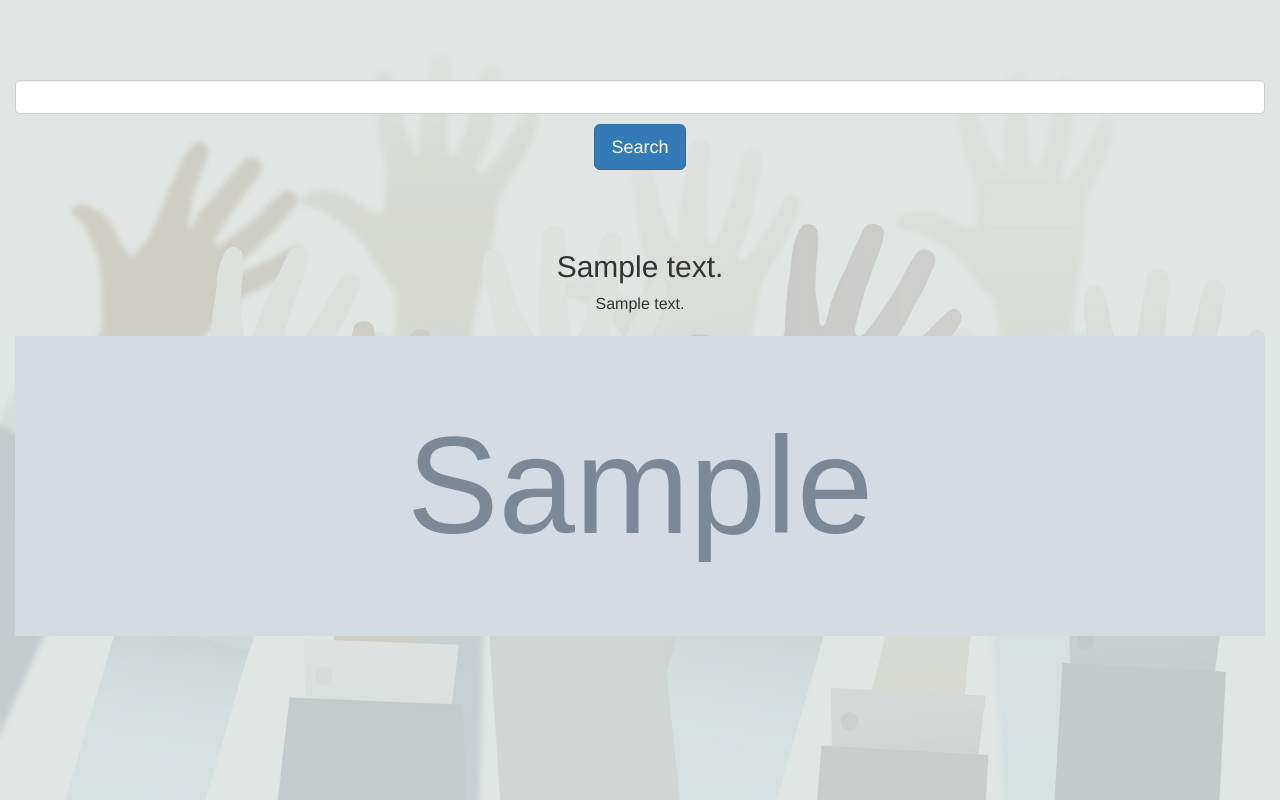
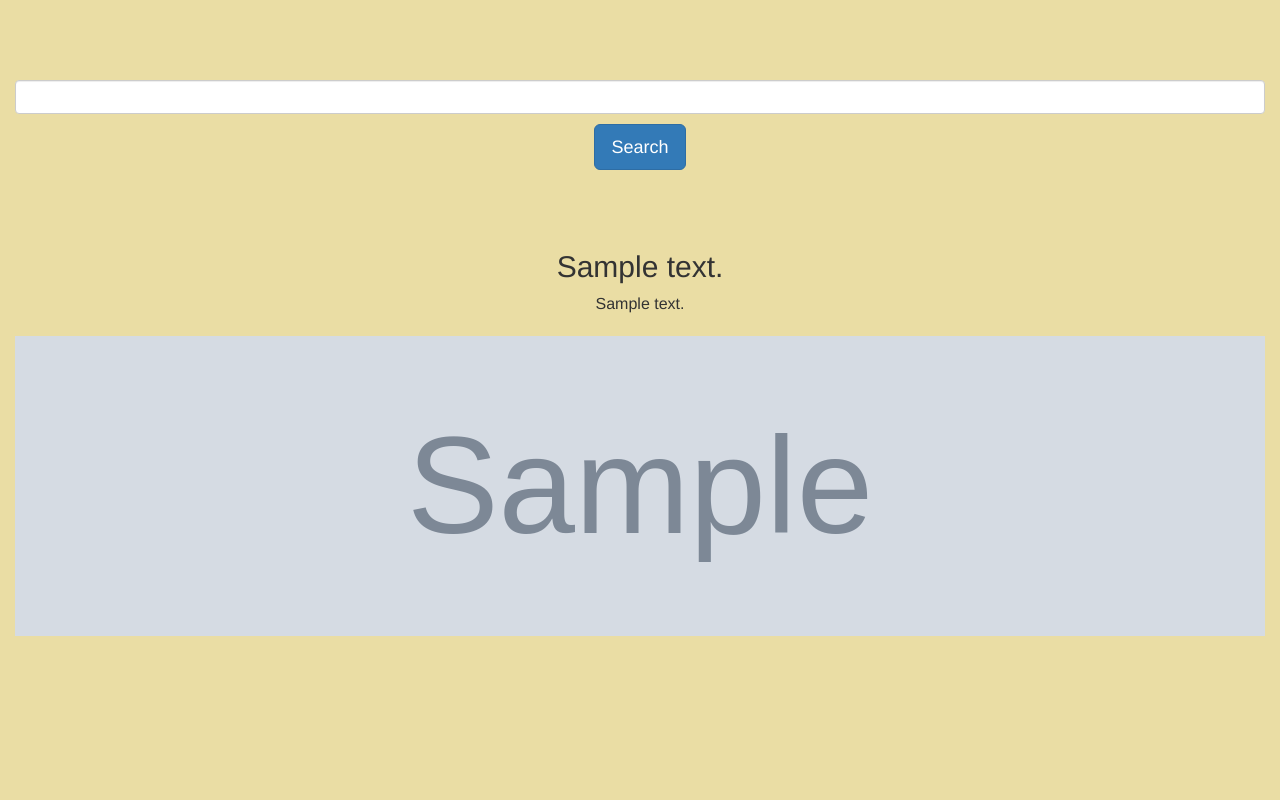
Before and after one commit to icharity/donate, a Django app: template nx/templates/notes.html in a window 1280 px wide. Run offline with Django 3.2, Linux system fonts and the light colour scheme; the template is opened without the code that fills it: most values are stand-ins (such as "Sample title", 1, 10 or a date in 2020); grey boxes marked "Sample" are stand-in pictures; some libraries are stand-ins or nearby versions.

Commit message:
change background color

```diff
--- a/static/css/notes.css
+++ b/static/css/notes.css
@@ -1,7 +1,5 @@
 body {
-    background-color: #c1c1c1;
-    background: url('/static/img/donate_bg.jpg') no-repeat;
-    background-size: cover;
+    background-color: rgb(234, 221, 164);
     padding-top: 0px;
 }
 
```
